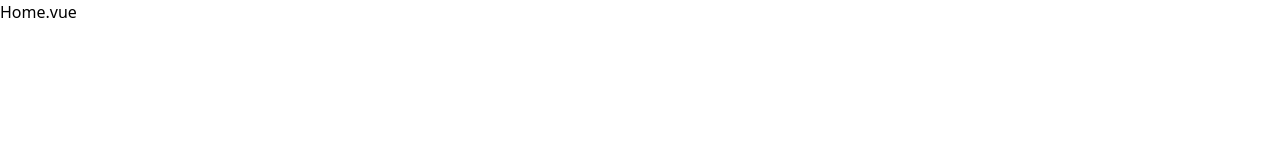
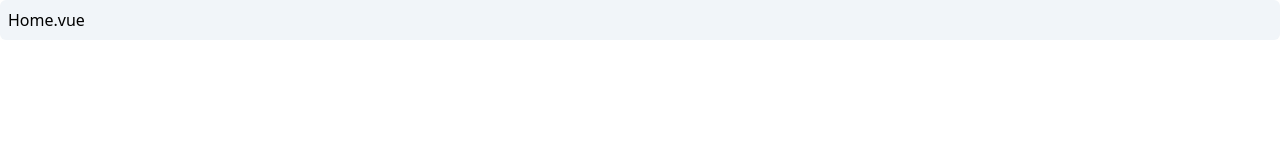
Before and after one commit to Ed4ru/boilerplate-vue3-typescript, a Vue app: page /home in a window 1280 px wide. Shown: the top 160 px of the page. Built offline with nearby package versions, Linux system fonts and the light colour scheme.

Commit message:
Adds Tailwind classes to remove build warning

```diff
--- a/src/views/Home.vue
+++ b/src/views/Home.vue
@@ -1,5 +1,5 @@
 <template>
-  <h1>Home.vue</h1>
+  <h1 class="p-2 rounded-md bg-slate-100">Home.vue</h1>
 </template>
 
 <script lang="ts" setup></script>
```
